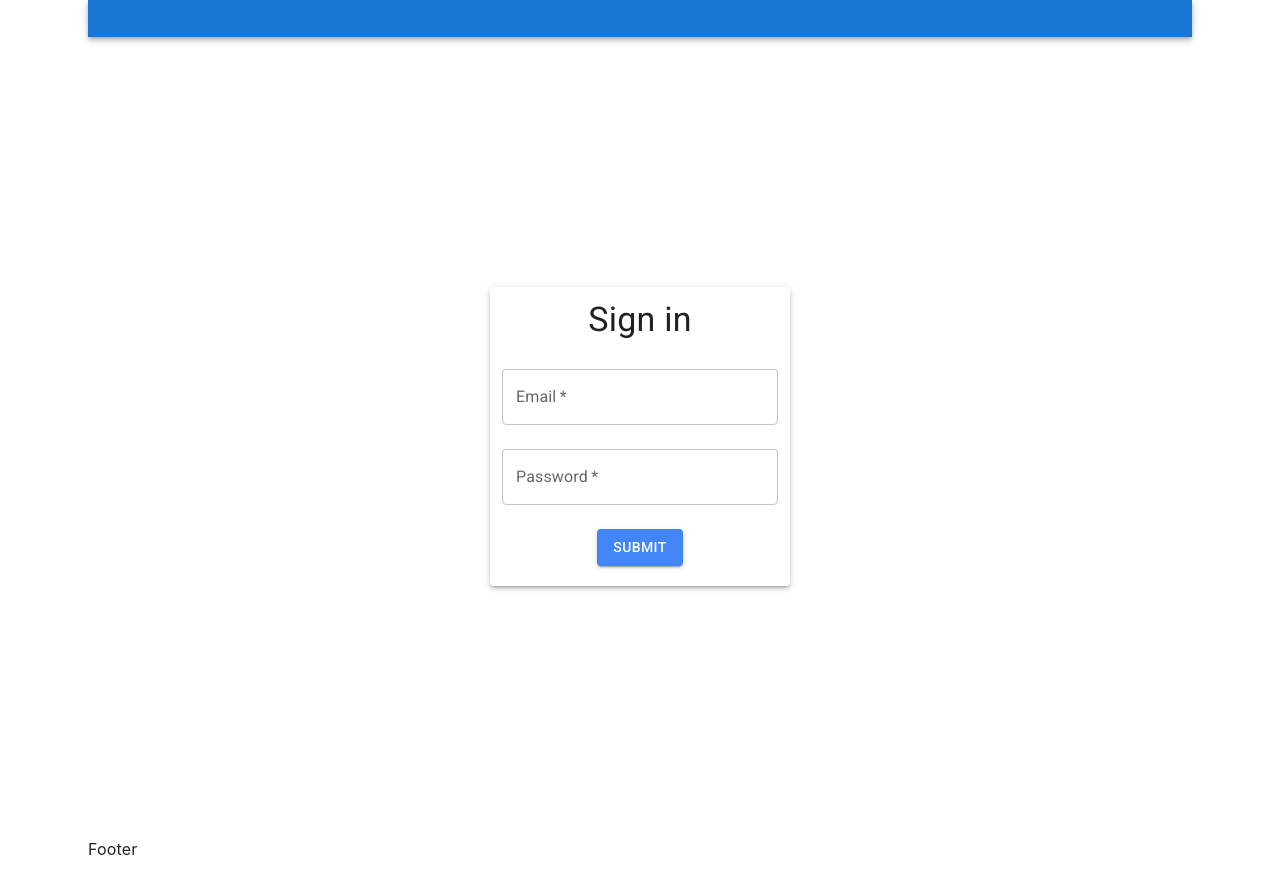
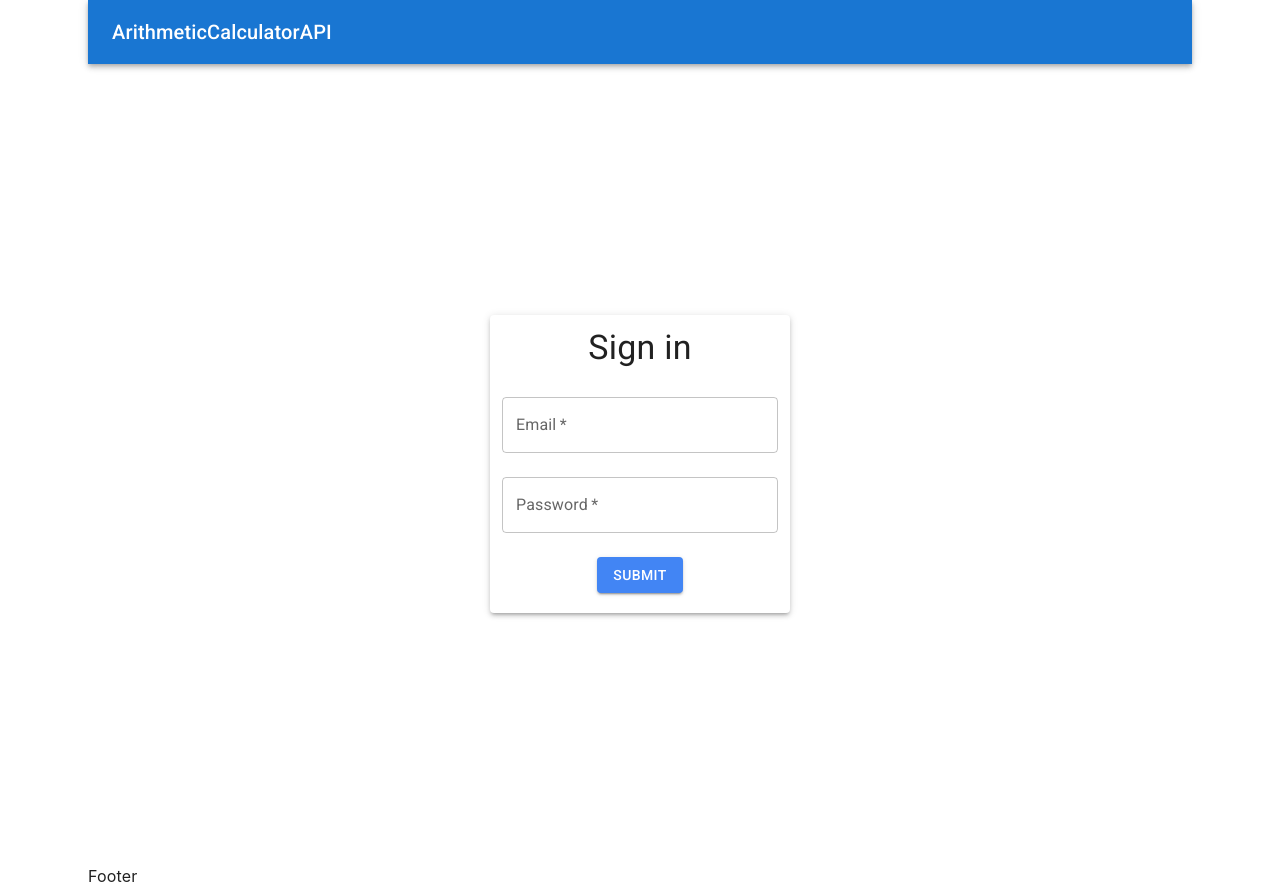
Before and after one commit to felipearmat/clojure-react-app, a React (Create React App) app in the folder frontend/: page / in a window 1280 px wide. Before the commit the page ends 861 px from the top, so only its background shows below. Built offline with nearby package versions, Linux system fonts and the light colour scheme; no server answers.

Commit message:
Creating footer and header components

```diff
--- a/frontend/src/components/Header.js
+++ b/frontend/src/components/Header.js
@@ -1,41 +1,23 @@
-import React from "react";
-import { AppBar, Button } from "@mui/material";
-import { css } from "@emotion/react";
+import { AppBar, Toolbar, IconButton, Typography } from "@mui/material";
+import { ExitToApp } from "@mui/icons-material";
+import { styled } from "@mui/system";
 import axios from "axios";
 
-const classes = {
-  app: css`
-    display: "flex",
-    flexDirection: "column",
-    minHeight: "100vh",
-  `,
-  header: css`
-    padding: "16px";
-  `,
-  footer: css`
-    padding: "16px",
-    marginTop: "auto",
-  `,
-  content: css`
-    flexGrow: 1,
-    padding: "16px",
-  `,
-  formPaper: css`
-    padding: "16px",
-    display: "flex",
-    flexDirection: "column",
-    alignItems: "center",
-  `,
-  logoutButton: css`
-    marginLeft: "auto",
-    color: "white",
-    backgroundColor: "#f44336", // Red color
-  `,
-};
+const StyledAppBar = styled(AppBar)(({ theme }) => ({
+  backgroundColor: "#1976D2", // Material-UI primary color
+}));
 
-function Header({ logoutHandler }) {
-  const logout = async (e) => {
-    e.preventDefault();
+const StyledToolbar = styled(Toolbar)({
+  display: "flex",
+  justifyContent: "space-between",
+});
+
+const StyledLogoutButton = styled(IconButton)({
+  color: "white",
+});
+
+function Header({ isLoggedIn, logoutHandler }) {
+  const handleLogout = async () => {
     try {
       await axios.post("http://localhost/api/logout", {
         headers: {
@@ -49,11 +31,17 @@ function Header({ logoutHandler }) {
   };
 
   return (
-    <AppBar position="static" className={classes.header}>
-      <Button className={classes.logoutButton} onClick={logout}>
-        Logout
-      </Button>
-    </AppBar>
+    <StyledAppBar position="static">
+      <StyledToolbar>
+        <Typography variant="h6">ArithmeticCalculatorAPI</Typography>
+        {isLoggedIn && (
+          <StyledLogoutButton onClick={handleLogout}>
+            <ExitToApp />
+          </StyledLogoutButton>
+        )}
+      </StyledToolbar>
+    </StyledAppBar>
   );
 }
+
 export default Header;
```
Also changed, not shown: frontend/src/components/Footer.js (added, +18 -0 lines).
